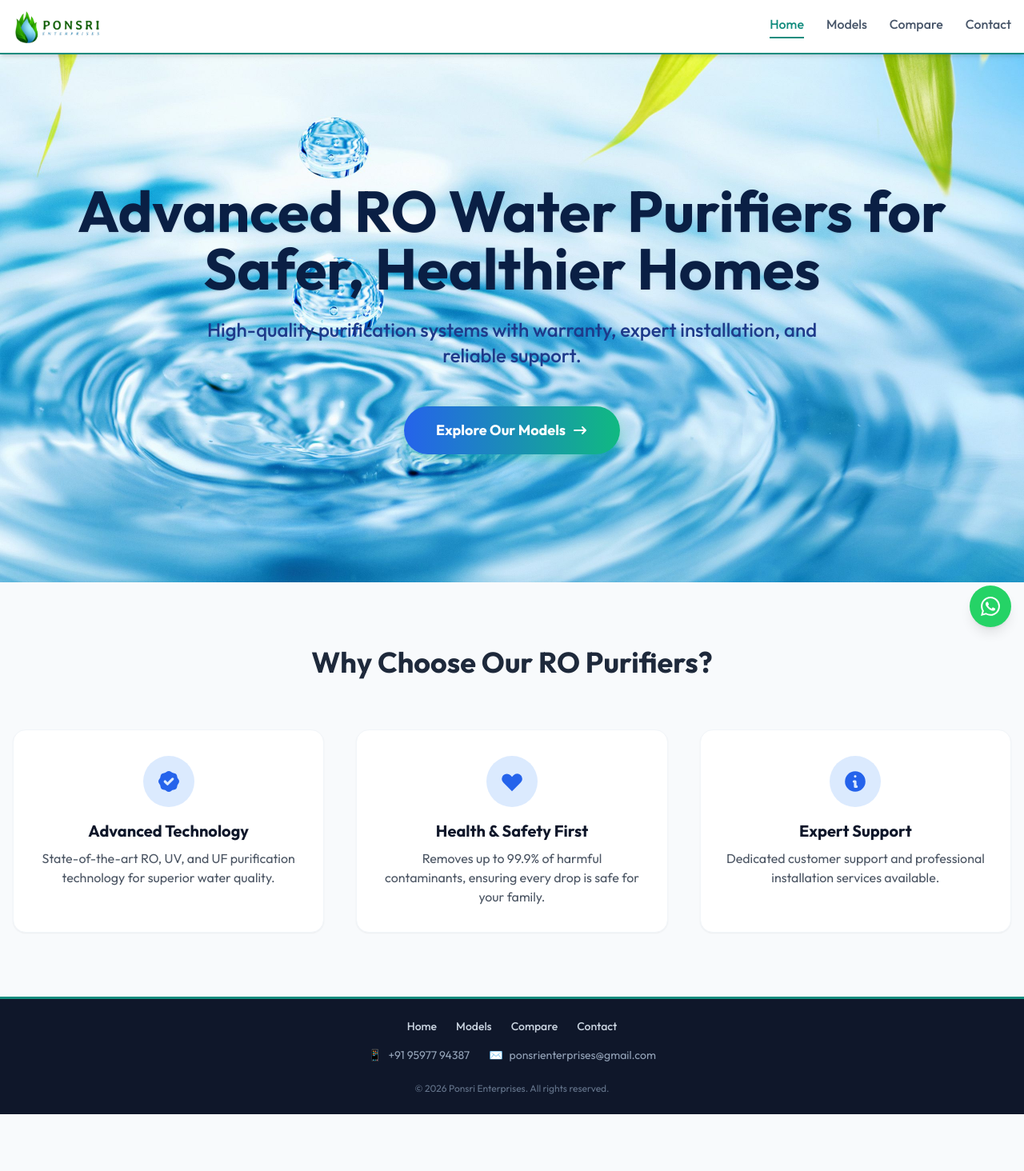
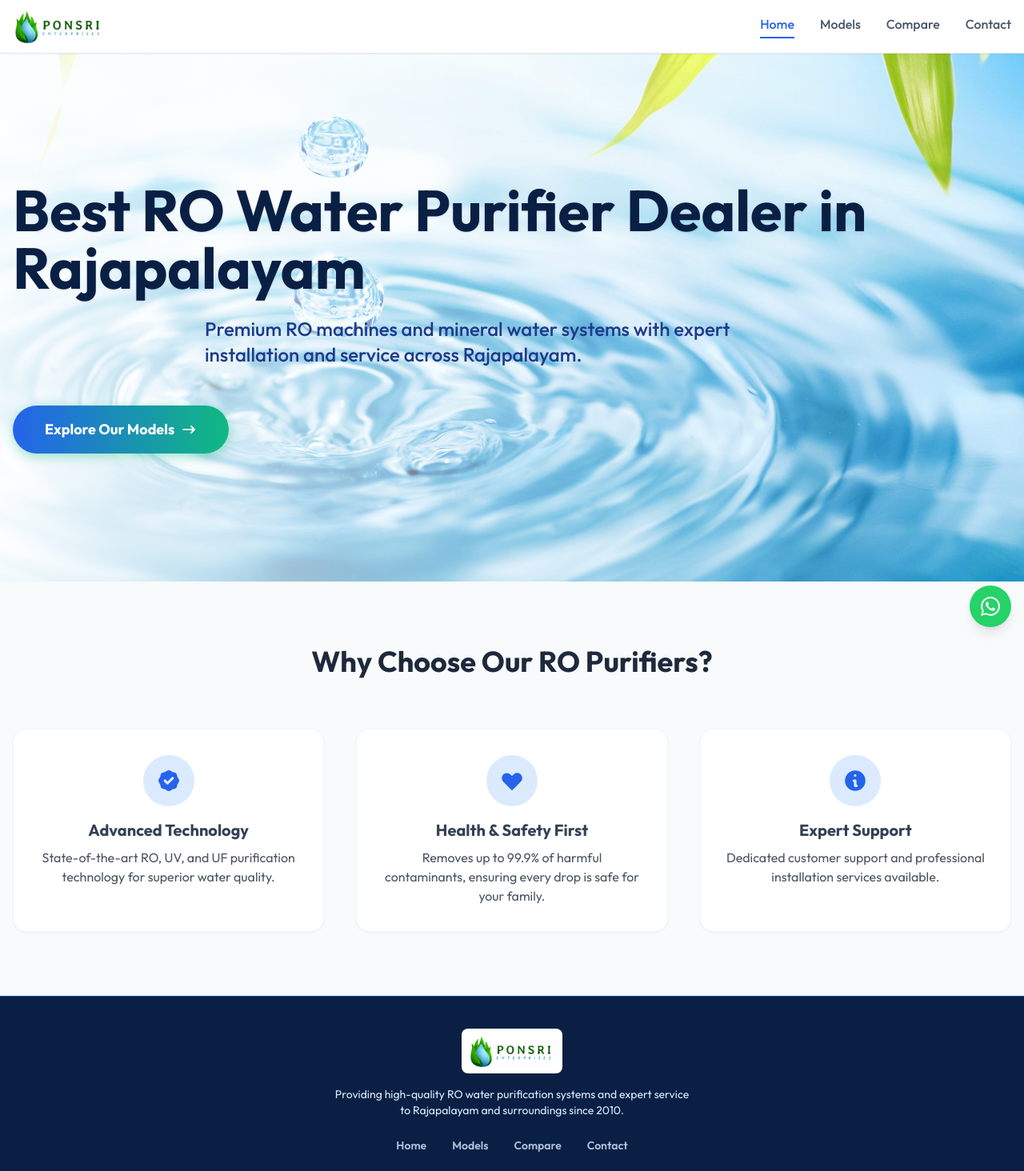
Before and after one commit to Murugavl/RO_Catalog, a React (Vite) app in the folder frontend/: page / in a window 1280 px wide. Shown: the top 1464 px of the page at 80% size. Before the commit the page ends 1393 px from the top, so only its background shows below. Built offline with nearby package versions, Linux system fonts and the light colour scheme; no server answers.

Commit message:
feat: enhance SEO and user engagement by updating meta tags, improving footer content, and refining page titles across the application

```diff
--- a/frontend/index.html
+++ b/frontend/index.html
@@ -8,7 +8,10 @@
   <link rel="preconnect" href="https://fonts.googleapis.com">
   <link rel="preconnect" href="https://fonts.gstatic.com" crossorigin>
   <link href="https://fonts.googleapis.com/css2?family=Outfit:wght@300;400;500;600;700&display=swap" rel="stylesheet">
-  <title>Ponsri Enterprises</title>
+  <meta name="description" content="Ponsri Enterprises - Best RO water purifier dealer in Rajapalayam. We provide advanced RO machines, mineral water machines, and expert installation services." />
+  <meta name="keywords" content="RO machine, mineral water machine, RO dealer in Rajapalayam, water purifier Rajapalayam, RO service near Rajapalayam, Ponsri Enterprises" />
+  <meta name="author" content="Ponsri Enterprises" />
+  <title>Ponsri Enterprises | Best RO Water Purifiers in Rajapalayam</title>
 </head>
 
 <body>
--- a/frontend/src/components/Footer.tsx
+++ b/frontend/src/components/Footer.tsx
@@ -2,27 +2,37 @@ import { Link } from 'react-router-dom';
 
 export default function Footer() {
   return (
-    <footer className="bg-slate-900 text-slate-200 py-6 mt-auto border-t-[3px] border-[#128C7E]">
-      <div className="container mx-auto px-4 flex flex-col items-center justify-center text-center space-y-4">
+    <footer className="bg-[#0A1F44] text-slate-200 py-10 mt-auto border-t border-blue-800">
+      <div className="container mx-auto px-4 flex flex-col items-center justify-center text-center space-y-6">
 
-        <div className="flex flex-wrap justify-center items-center gap-x-6 gap-y-3 text-sm font-medium text-slate-300">
-          <Link to="/" className="hover:text-[#128C7E] transition-colors">Home</Link>
-          <Link to="/models" className="hover:text-[#128C7E] transition-colors">Models</Link>
-          <Link to="/compare" className="hover:text-[#128C7E] transition-colors">Compare</Link>
-          <Link to="/contact" className="hover:text-[#128C7E] transition-colors">Contact</Link>
+        <div className="flex flex-col items-center">
+          <div className="bg-white p-2 rounded-lg mb-4">
+            <img src="/ponsri-logo.png" alt="Ponsri Enterprises" className="h-[40px] w-auto" />
+          </div>
+          <p className="text-blue-100 max-w-md text-sm">
+            Providing high-quality RO water purification systems and expert service to Rajapalayam and surroundings since 2010.
+          </p>
         </div>
 
-        <div className="flex flex-col sm:flex-row justify-center items-center gap-x-6 gap-y-3 text-sm text-slate-400">
-          <a href="tel:+919597794387" className="hover:text-white transition-colors flex items-center gap-2">
-            <span className="text-[#128C7E]">📱</span> +91 95977 94387
+        <div className="flex flex-wrap justify-center items-center gap-x-8 gap-y-3 text-sm font-semibold text-blue-100/80">
+          <Link to="/" className="hover:text-emerald-400 transition-colors">Home</Link>
+          <Link to="/models" className="hover:text-emerald-400 transition-colors">Models</Link>
+          <Link to="/compare" className="hover:text-emerald-400 transition-colors">Compare</Link>
+          <Link to="/contact" className="hover:text-emerald-400 transition-colors">Contact</Link>
+        </div>
+
+        <div className="flex flex-col sm:flex-row justify-center items-center gap-x-8 gap-y-4 text-sm font-medium">
+          <a href="tel:+919597794387" className="bg-blue-900/50 hover:bg-blue-800/50 border border-blue-700/50 px-4 py-2 rounded-full text-white transition-colors flex items-center gap-3">
+            <span className="text-emerald-400">📱</span> +91 95977 94387
           </a>
-          <a href="mailto:ponsrienterprises@gmail.com" className="hover:text-white transition-colors flex items-center gap-2">
-            <span className="text-[#128C7E]">✉️</span> ponsrienterprises@gmail.com
+          <a href="mailto:ponsrienterprises@gmail.com" className="bg-blue-900/50 hover:bg-blue-800/50 border border-blue-700/50 px-4 py-2 rounded-full text-white transition-colors flex items-center gap-3">
+            <span className="text-emerald-400">✉️</span> ponsrienterprises@gmail.com
           </a>
         </div>
 
-        <div className="pt-2 text-slate-500 text-xs w-full">
+        <div className="pt-8 border-t border-blue-800/50 text-slate-400 text-xs w-full">
           <p>&copy; {new Date().getFullYear()} Ponsri Enterprises. All rights reserved.</p>
+          <p className="mt-1">RO Machine & Mineral Water Machine Dealer in Rajapalayam</p>
         </div>
 
       </div>
--- a/frontend/src/components/Header.tsx
+++ b/frontend/src/components/Header.tsx
@@ -6,14 +6,14 @@ export default function Header() {
 
   const getNavClass = ({ isActive }: { isActive: boolean }) =>
     `transition-all duration-300 font-medium pb-1 border-b-2 block md:inline-block ${isActive
-      ? 'text-[#128C7E] border-[#128C7E]'
-      : 'text-slate-600 border-transparent hover:text-[#128C7E] hover:border-[#128C7E]'
+      ? 'text-blue-600 border-blue-600'
+      : 'text-slate-600 border-transparent hover:text-blue-600 hover:border-blue-600'
     }`;
 
   const closeMenu = () => setIsOpen(false);
 
   return (
-    <header className="sticky top-0 z-50 transition-all duration-300 bg-white border-b-2 border-[#128C7E] shadow-sm hover:shadow-md relative">
+    <header className="sticky top-0 z-50 transition-all duration-300 bg-white/95 backdrop-blur-md border-b border-slate-200 shadow-sm relative">
       <div className="container mx-auto px-4 py-3">
         <div className="flex items-center justify-between">
           <Link to="/" className="flex items-center hover:opacity-90 transition group" onClick={closeMenu}>
@@ -35,7 +35,7 @@ export default function Header() {
           </button>
 
           <nav className={`${isOpen ? 'block' : 'hidden'} md:block absolute md:static top-full left-0 w-full md:w-auto bg-white md:bg-transparent shadow-lg md:shadow-none border-b md:border-none border-slate-100 z-50`}>
-            <ul className="flex flex-col md:flex-row items-center gap-6 md:gap-7 py-6 md:py-0">
+            <ul className="flex flex-col md:flex-row items-center gap-6 md:gap-8 py-6 md:py-0">
               <li>
                 <NavLink to="/" className={getNavClass} end onClick={closeMenu}>
                   Home
--- a/frontend/src/index.css
+++ b/frontend/src/index.css
@@ -10,8 +10,8 @@ body {
   font-family: 'Outfit', sans-serif;
   -webkit-font-smoothing: antialiased;
   -moz-osx-font-smoothing: grayscale;
-  background-color: #f8fafc;
-  color: #0f172a;
+  background-color: #fbfcfd;
+  color: #334155;
 }
 
 @layer utilities {
--- a/frontend/src/pages/Compare.tsx
+++ b/frontend/src/pages/Compare.tsx
@@ -49,7 +49,7 @@ export default function Compare() {
   }
 
   return (
-    <div className="min-h-screen py-12">
+    <div className="min-h-screen py-12 bg-transparent">
       <div className="container mx-auto px-4">
         <h1 className="text-5xl font-bold text-center mb-6 text-slate-800">Compare Models</h1>
         <p className="text-center text-lg text-slate-600 mb-12 max-w-2xl mx-auto">
@@ -148,7 +148,7 @@ export default function Compare() {
             <div className="overflow-x-auto border border-slate-200 rounded-xl shadow-sm mb-12 relative w-full" style={{ maxWidth: "100vw" }}>
               <div className="min-w-max md:min-w-full inline-block align-middle">
                 <table className="w-full text-left bg-white divide-y divide-slate-200 table-fixed">
-                  <thead className="bg-slate-50">
+                  <thead>
                     <tr>
                       <th className="px-6 py-5 font-bold text-slate-700 tracking-wider w-40 md:w-1/4">Feature</th>
                       {selectedProducts.map((product) => (
--- a/frontend/src/pages/Contact.tsx
+++ b/frontend/src/pages/Contact.tsx
@@ -17,7 +17,7 @@ export default function Contact() {
   return (
     <div className="min-h-screen py-12">
       <div className="container mx-auto px-4">
-        <h1 className="text-5xl font-bold text-center mb-6 bg-clip-text text-transparent bg-gradient-to-r from-blue-700 to-cyan-500">Contact Us</h1>
+        <h1 className="text-5xl font-bold text-center mb-6 bg-clip-text text-transparent bg-gradient-to-r from-blue-700 to-cyan-500">Contact RO Dealer in Rajapalayam</h1>
         <p className="text-center text-lg text-slate-600 mb-16 max-w-2xl mx-auto">
           Need help selecting the right RO system? Reach out to us for details, pricing, and installation assistance.
         </p>
--- a/frontend/src/pages/Home.tsx
+++ b/frontend/src/pages/Home.tsx
@@ -7,12 +7,15 @@ export default function Home() {
         className="py-20 md:py-32 lg:py-40 relative overflow-hidden bg-cover bg-[center_bottom]"
         style={{ backgroundImage: "url('/hero-water-bg.jpg')" }}
       >
-        <div className="container mx-auto px-4 text-center relative z-10">
+        {/* Improved Overlay for Contrast */}
+        <div className="absolute inset-0 bg-gradient-to-r from-white/90 via-white/40 to-transparent z-0"></div>
+
+        <div className="container mx-auto px-4 text-left relative z-10">
           <h1 className="text-4xl md:text-6xl lg:text-7xl font-bold mb-6 leading-tight animate-fade-in-up text-[#0A1F44] [text-shadow:_0_1px_2px_rgba(0,0,0,0.1)]">
-            Advanced RO Water Purifiers for Safer, Healthier Homes
+            Best RO Water Purifier Dealer in Rajapalayam
           </h1>
           <p className="text-lg md:text-xl lg:text-2xl mb-10 md:mb-12 max-w-3xl mx-auto text-blue-900 font-medium leading-snug animate-fade-in-up" style={{ animationDelay: '0.15s', animationFillMode: 'both' }}>
-            High-quality purification systems with warranty, expert installation, and reliable support.
+            Premium RO machines and mineral water systems with expert installation and service across Rajapalayam.
           </p>
           <Link
             to="/models"
--- a/frontend/src/pages/ModelDetail.tsx
+++ b/frontend/src/pages/ModelDetail.tsx
@@ -48,7 +48,7 @@ export default function ModelDetail() {
 
   if (loading) {
     return (
-      <div className="min-h-screen flex items-center justify-center bg-slate-50">
+      <div className="min-h-screen flex items-center justify-center bg-transparent">
         <div className="text-xl font-medium text-slate-500">Loading details...</div>
       </div>
     );
@@ -56,7 +56,7 @@ export default function ModelDetail() {
 
   if (!product) {
     return (
-      <div className="min-h-screen flex items-center justify-center bg-slate-50">
+      <div className="min-h-screen flex items-center justify-center bg-transparent">
         <div className="text-center">
           <p className="text-2xl text-slate-600 mb-6 font-semibold">Model not found</p>
           <Link to="/models" className="bg-blue-600 text-white px-8 py-3 rounded-xl hover:bg-blue-700 transition font-bold shadow-sm">
@@ -68,7 +68,7 @@ export default function ModelDetail() {
   }
 
   return (
-    <div className="min-h-screen py-12 bg-slate-50">
+    <div className="min-h-screen py-12 bg-transparent">
       <div className="container mx-auto px-4">
         <div className="mb-6">
           <Link to="/models" className="text-blue-600 hover:text-blue-800 font-bold transition-colors">
--- a/frontend/src/pages/Models.tsx
+++ b/frontend/src/pages/Models.tsx
@@ -42,9 +42,9 @@ export default function Models() {
   }
 
   return (
-    <div className="min-h-screen py-8 md:py-12 bg-slate-50">
+    <div className="min-h-screen py-8 md:py-12 bg-transparent">
       <div className="container mx-auto px-4">
-        <h1 className="text-3xl md:text-5xl font-bold text-center mb-4 md:mb-6 text-slate-800">Our Premium Collection</h1>
+        <h1 className="text-3xl md:text-5xl font-bold text-center mb-4 md:mb-6 text-slate-800">Premium RO Machines in Rajapalayam</h1>
         <p className="text-center text-base md:text-lg text-slate-600 mb-10 md:mb-16 max-w-2xl mx-auto">
           Explore our range of advanced water purification systems designed for maximum health and safety.
         </p>
```
